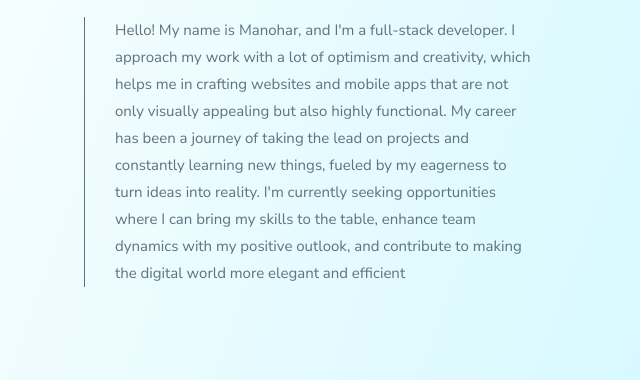
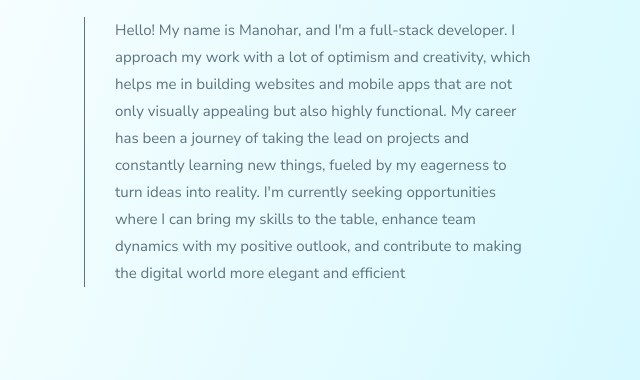
Before and after one commit to ManoharRavula/ManoharRavula, a plain HTML site: page index.html in a window 1280 px wide. Shown: the part 216-596 px from the top of the page, 556-1196 px from the left. Drawn offline with nearby package versions, Linux system fonts and the light colour scheme; a script that the page names is missing.

Commit message:
new commiting

```diff
--- a/index.html
+++ b/index.html
@@ -82,7 +82,7 @@
             <p class="hero-text">
               Hello! My name is Manohar, and I'm a full-stack developer. I approach my work with a lot of optimism and
               creativity,
-              which helps me in crafting websites and mobile apps that are not only visually appealing but also highly
+              which helps me in building websites and mobile apps that are not only visually appealing but also highly
               functional. My
               career has been a journey of taking the lead on projects and constantly learning new things, fueled by my
               eagerness to
@@ -121,14 +121,6 @@
                 <a href="ecommerce.html" class="about-item-text">E-commerce Application</a>
                 <p class="about-item-text"></p>
               </li>
-
-              <!-- <li class="about-item">
-                <div class="about-item-icon">
-                  <ion-icon name="star-outline"></ion-icon>
-                </div>
-
-                <p class="about-item-text">Calendar Application</p>
-              </li> -->
 
           </div>
           <div><small>More interesting projects are about to showcase..</small></div>
```
